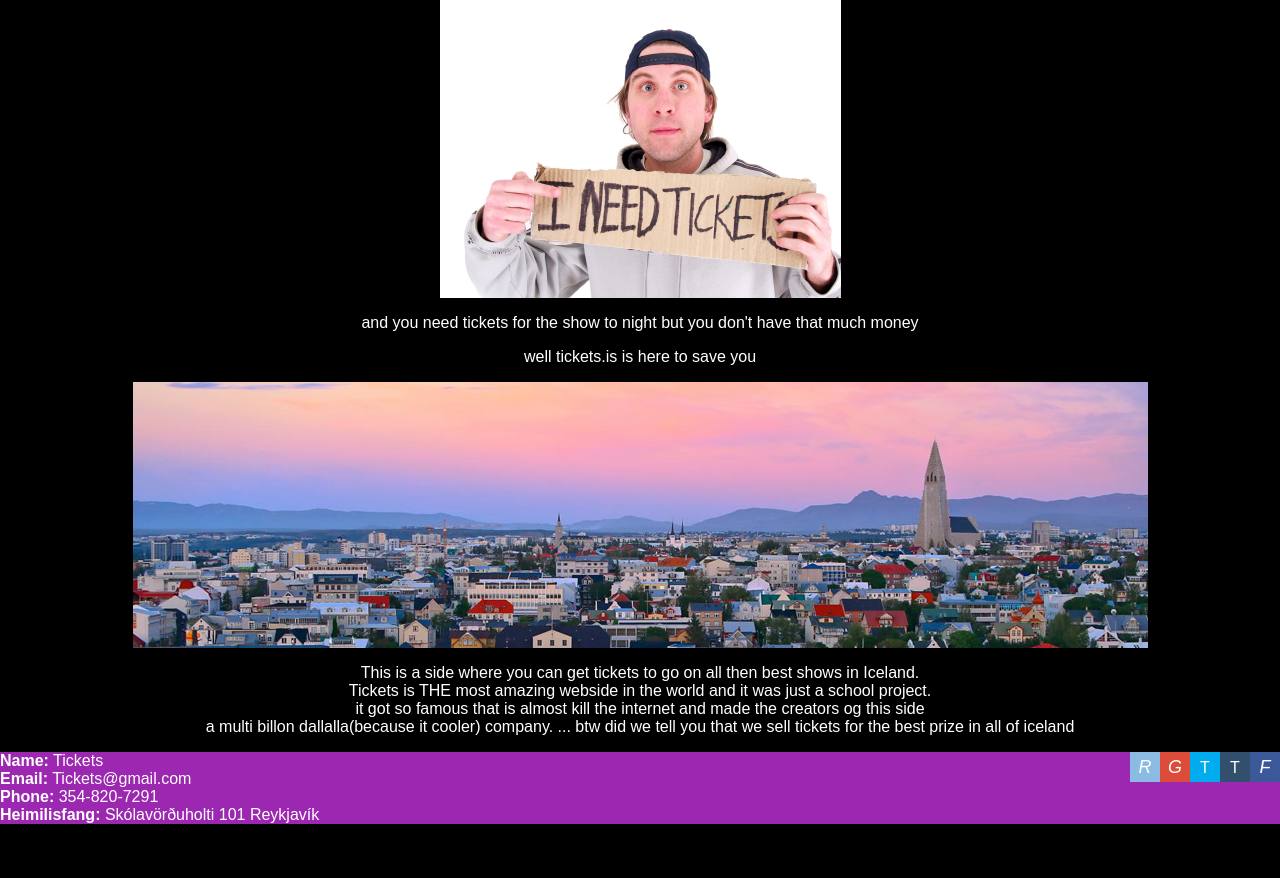
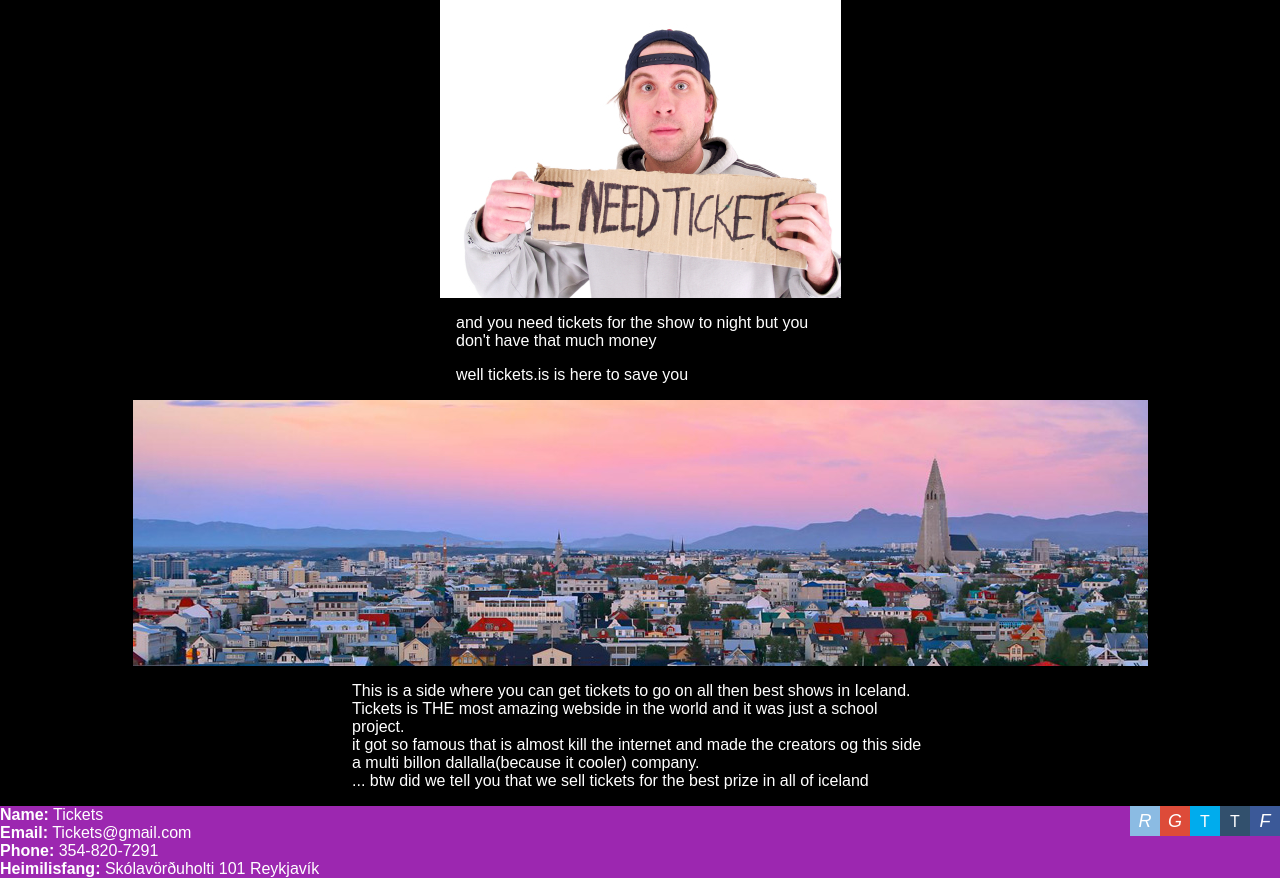
Before and after one commit to bjarkifannar/VSH2A3U_Lokaverkefni, a PHP site: page /about.php in a window 1280 px wide. Shown: the part 165-1043 px from the top of the page. Before the commit the page ends 989 px from the top, so only its background shows below. Run offline with PHP 8.4, Linux system fonts and the light colour scheme; some libraries are stand-ins or nearby versions.

Commit message:
changed about

```diff
--- a/_scss/style.scss
+++ b/_scss/style.scss
@@ -22,9 +22,19 @@ ul {
 	margin: 0;
 	padding: 0;
 }
-.center-text {
+.center-text-top {
 	text-align: center;
 	margin: 1em;
+}
+.center-text-buttom {
+	margin-left: auto;
+    margin-right: auto;
+    width: 36em
+}
+.center-text {
+	margin-left: auto;
+    margin-right: auto;
+    width: 23em
 }
 
 .floatleft {
--- a/about.php
+++ b/about.php
@@ -10,8 +10,8 @@
 			require "inc/header.php";
 		?>
 		<div class="main">
-			<h4 class="center-text">Tickets</h4>
-			<p class="center-text">
+			<h4 class="center-text-top">Tickets</h4>
+			<p class="center-text-top">
 				IS THIS YOU
 			</p>
 			<img src="img/tickets.jpg" class="img-text">
@@ -22,11 +22,11 @@
 				well tickets.is is here to save you
 			</p>
 			<img src="img/reykjavik.jpg" class="img-text">
-			<p class="center-text">
+			<p class="center-text-buttom">
 				This is a side where you can get tickets to go on all then best shows in Iceland.<br>
 				Tickets is THE most amazing webside in the world and it was just a school project.<br>
 				it got so famous that is almost kill the internet and made the creators og this side<br>
-				a multi billon dallalla(because it cooler) company.
+				a multi billon dallalla(because it cooler) company.<br>
 				... btw did we tell you that we sell tickets for the best prize in all of iceland
 			</p>
 		</div>
--- a/css/style.css
+++ b/css/style.css
@@ -19,9 +19,19 @@ ul {
   margin: 0;
   padding: 0; }
 
-.center-text {
+.center-text-top {
   text-align: center;
   margin: 1em; }
+
+.center-text-buttom {
+  margin-left: auto;
+  margin-right: auto;
+  width: 36em; }
+
+.center-text {
+  margin-left: auto;
+  margin-right: auto;
+  width: 23em; }
 
 .floatleft {
   float: left; }
```
